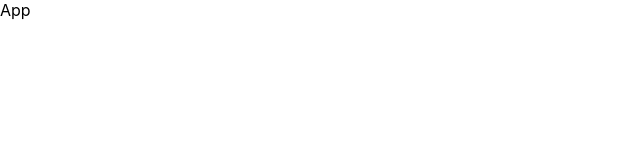
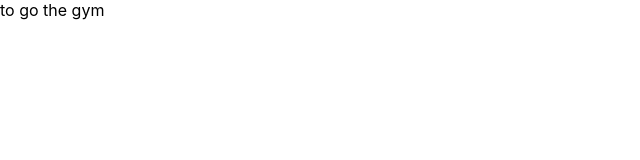
Before and after one commit to kittensgit/simple-todo-ts, a React (Create React App) app: page / in a window 1280 px wide. Shown: the top 160 px of the page, without its empty margins (0-640 px from the left). Built offline with nearby package versions, Linux system fonts and the light colour scheme.

Commit message:
types, ITodo, TodoList, TodoItem

```diff
--- a/src/App.tsx
+++ b/src/App.tsx
@@ -1,7 +1,20 @@
-import React from 'react';
+import React, { FC, useState } from 'react';
+import { ITodo } from './types/types';
+import TodoList from './components/TodoList';
 
-const App = () => {
-    return <div>App</div>;
+const App: FC = () => {
+    const [todos, setTodos] = useState<ITodo[]>([
+        {
+            id: '1',
+            task: 'to go the gym',
+            completed: false,
+        },
+    ]);
+    return (
+        <div>
+            <TodoList todos={todos} />
+        </div>
+    );
 };
 
 export default App;
--- /dev/null
+++ b/src/components/TodoItem.tsx
@@ -0,0 +1,12 @@
+import React, { FC } from 'react';
+import { ITodo } from '../types/types';
+
+interface TodoItemProps {
+    todo: ITodo;
+}
+
+const TodoItem: FC<TodoItemProps> = ({ todo }) => {
+    return <div>{todo?.task}</div>;
+};
+
+export default TodoItem;
--- /dev/null
+++ b/src/components/TodoList.tsx
@@ -0,0 +1,19 @@
+import React, { FC } from 'react';
+import { ITodo } from '../types/types';
+import TodoItem from './TodoItem';
+
+interface TodoListProps {
+    todos: ITodo[];
+}
+
+const TodoList: FC<TodoListProps> = ({ todos }) => {
+    return (
+        <div>
+            {todos.map((todo: ITodo) => (
+                <TodoItem todo={todo} />
+            ))}
+        </div>
+    );
+};
+
+export default TodoList;
--- /dev/null
+++ b/src/types/types.ts
@@ -0,0 +1,5 @@
+export interface ITodo {
+    id: string;
+    task: string;
+    completed: boolean;
+}
```
